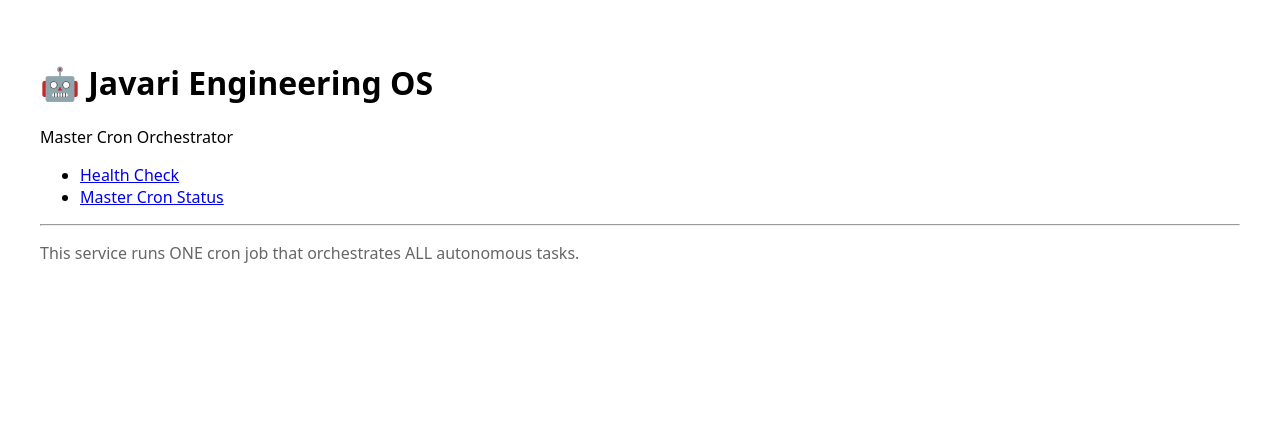
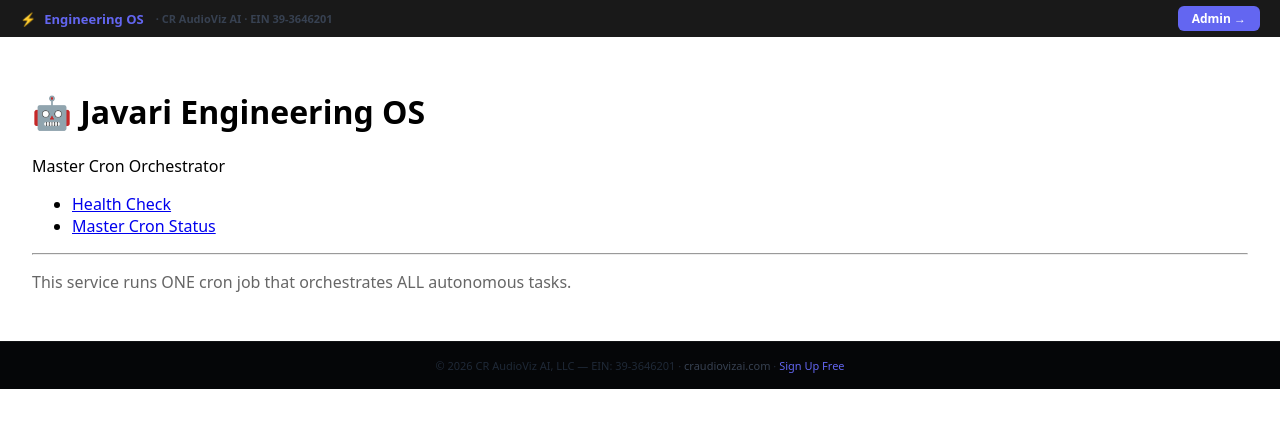
Before and after one commit to CR-AudioViz-AI/javari-engineering-os, a Next.js app in the folder apps/cron-master/: page / in a window 1280 px wide. Shown: the top 428 px of the page. Built offline with nearby package versions, Linux system fonts and the light colour scheme.

Commit message:
brand: EIN 39-3646201 in engineering-os layout

```diff
--- a/apps/cron-master/src/app/layout.tsx
+++ b/apps/cron-master/src/app/layout.tsx
@@ -1,11 +1,26 @@
-export default function RootLayout({
-  children,
-}: {
-  children: React.ReactNode;
-}) {
+// apps/cron-master/src/app/layout.tsx
+// CR AudioViz AI · EIN: 39-3646201 · May 2026
+import type { Metadata } from 'next'
+export const dynamic = 'force-dynamic'
+export const metadata: Metadata = {
+  title: 'Javari Engineering OS | CR AudioViz AI — EIN 39-3646201',
+  description: 'Engineering operations system. CR AudioViz AI, EIN 39-3646201.'
+}
+export default function RootLayout({ children }: { children: React.ReactNode }) {
   return (
-    <html lang="en">
-      <body>{children}</body>
-    </html>
-  );
+    <html lang="en"><body style={{ margin:0,padding:0,fontFamily:'system-ui' }}>
+      <div style={{ background:'rgba(0,0,0,0.9)',padding:'6px 20px',display:'flex',alignItems:'center',justifyContent:'space-between',position:'sticky',top:0,zIndex:9999 }}>
+        <a href="https://craudiovizai.com" style={{ display:'flex',alignItems:'center',gap:8,textDecoration:'none',color:'#fff',fontSize:13,fontWeight:600 }}>
+          <span>⚡</span><span style={{ color:'#6366f1' }}>Engineering OS</span>
+          <span style={{ color:'#374151',fontSize:11,marginLeft:4 }}>· CR AudioViz AI · EIN 39-3646201</span>
+        </a>
+        <a href="https://craudiovizai.com/auth/signup" style={{ background:'#6366f1',color:'#fff',borderRadius:6,padding:'4px 14px',fontSize:12,fontWeight:700,textDecoration:'none' }}>Admin →</a>
+      </div>
+      {children}
+      <footer style={{ background:'#050608',borderTop:'1px solid rgba(255,255,255,0.05)',padding:'16px 24px',textAlign:'center' }}>
+        <p style={{ color:'#1f2937',fontSize:11,margin:0 }}>© 2026 CR AudioViz AI, LLC — EIN: 39-3646201 · <a href="https://craudiovizai.com" style={{ color:'#374151',textDecoration:'none' }}>craudiovizai.com</a> · <a href="https://craudiovizai.com/auth/signup" style={{ color:'#6366f1',textDecoration:'none' }}>Sign Up Free</a></p>
+      </footer>
+    </body></html>
+  )
 }
+// ts:1779331824
```
